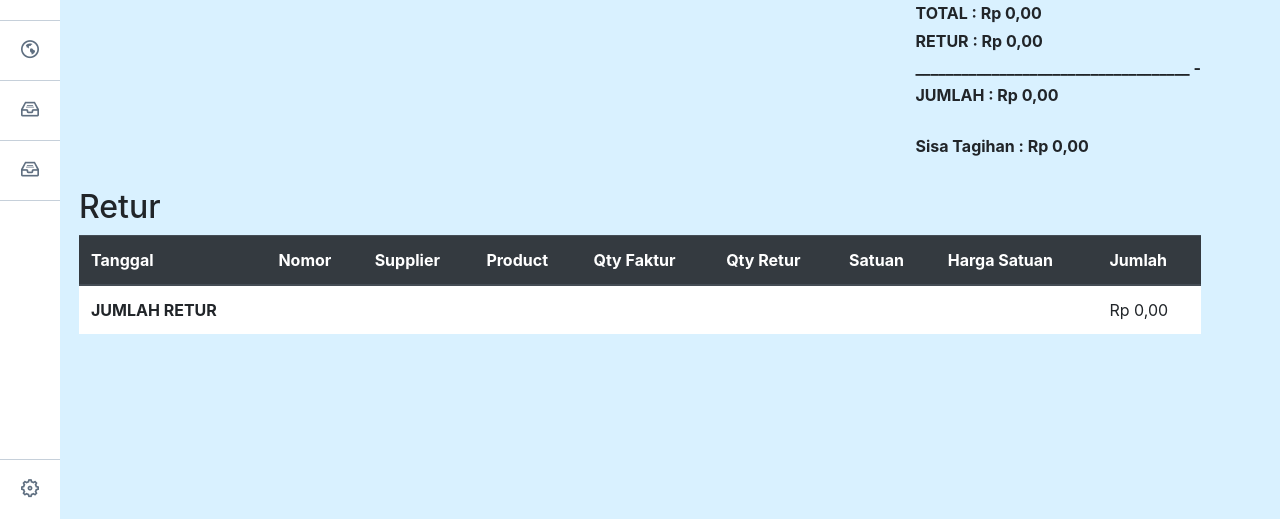
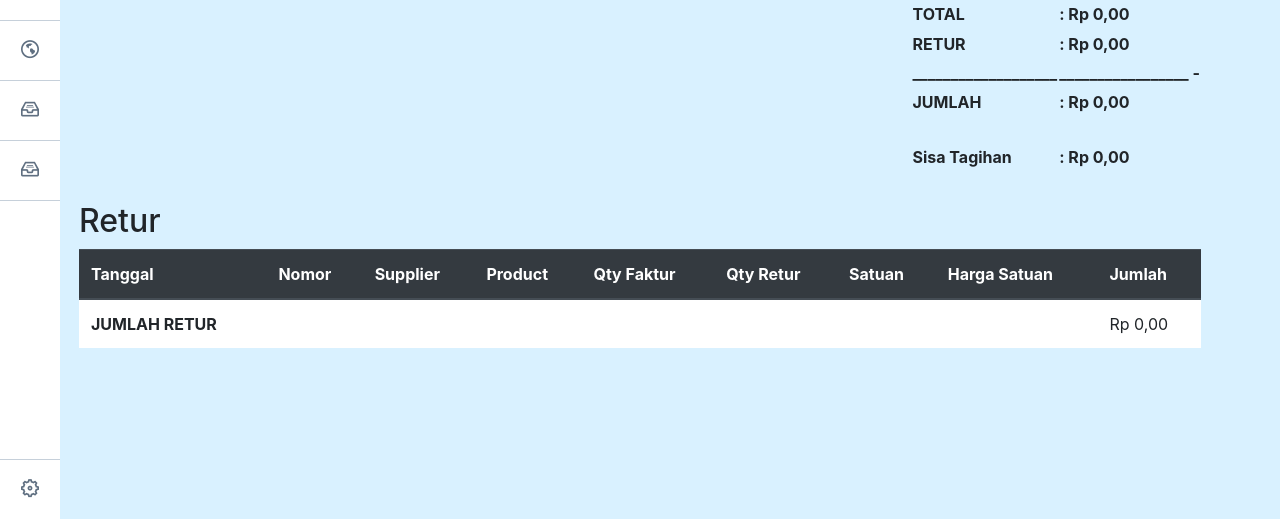
Before and after one commit to haniefm12/FavoritWeb_PengadaanBarang, a PHP site: page /hutang.php in a window 1280 px wide. Shown: the part 281-800 px from the top of the page. Run offline with PHP 8.4, Linux system fonts and the light colour scheme; a user stored in the database is signed in; data comes from the database, SQL or seed files in the repository; data that the repository does not hold is empty.

Commit message:
tambah rapih

```diff
--- a/hutang.php
+++ b/hutang.php
@@ -127,7 +127,8 @@
             ?>
 			</table>
 			<div style="display:block;float:right;">
-				<h6>TOTAL : <?php echo "Rp ".number_format($tot,2,",","."); ?></h6>
+				<table>
+				<tr><td><h6>TOTAL </h6></td><td><h6>: <?php echo "Rp ".number_format($tot,2,",","."); ?></h6></td></tr>
 				<?php
 				$j=0;
 				$r ="SELECT product.harga_satuan,purchase_order.qty_ret
@@ -141,12 +142,13 @@
 					$j=$j+$t;
 				}
 				?>
-				<h6>RETUR : <?php echo "Rp ".number_format($j,2,",","."); ?></h6>
-				<h6>____________________________________ -</h6>
-				<h6>JUMLAH : <?php echo "Rp ".number_format($tot-$j,2,",","."); ?></h6>
-				<br>
-				<h6>Sisa Tagihan : <?php echo "Rp ".number_format($sis,2,",","."); ?></h6>
-				<br>
+				<tr><td><h6>RETUR </h6></td><td><h6>: <?php echo "Rp ".number_format($j,2,",","."); ?></h6></td></tr>
+				<tr><td><h6>___________________</h6></td><td><h6>_________________ -</h6></td></tr>
+				<tr><td><h6>JUMLAH </h6></td><td><h6>: <?php echo "Rp ".number_format($tot-$j,2,",","."); ?></h6></td></tr>
+				<tr><td><br></td></tr>
+				<tr><td><h6>Sisa Tagihan </h6></td><td><h6>: <?php echo "Rp ".number_format($sis,2,",","."); ?></h6></td></tr>
+				<tr><td><br></td></tr>
+				</table>
 			</div>
 			<h2 style="clear:right"> <span>Retur</span></h2>
 			<table class="table">
--- a/terima_btn.php
+++ b/terima_btn.php
@@ -71,19 +71,19 @@
 					<tr style="background:white">
                         <th scope="col">Id</th> <th>:</th><th><?php echo $hsl3['id_demand'];?> </th>
                     </tr>
-                    <tr style="background:white">
+                    <tr style="background:#f2f3f4;">
                         <th scope="col">Tanggal</th><th>:</th><th><?php echo $hsl3['tgl'];?> </th>
                     </tr>
                     <tr style="background:white">
                         <th scope="col">Product</th><th>:</th><th><?php echo $hsl3['nama_item'];?> </th>
                     </tr>
-                    <tr style="background:white">
+                    <tr style="background:#f2f3f4;">
                         <th scope="col">Supplier</th><th>:</th><th><?php echo $hsl3['nama_supplier'];?> </th>
                     </tr>
                     <tr style="background:white">
                         <th scope="col">Jumlah</th><th>:</th><th><?php echo $hsl3['qty_demand']." ".$hsl3['satuan'];?> </th>
                         </tr>
-                        <tr style="background:white">
+                        <tr style="background:#f2f3f4;">
                         <th scope="col">Jumlah Diterima</th><th>:</th><th><form method="POST" enctype="multipart/form-data" id="terima">
                         <input style="float:left; margin-left: 0; width:100px" type="number" name="qty_ret" placeholder="" min="0"><?php echo $hsl3['satuan'];?></th>
                     </tr>
```
